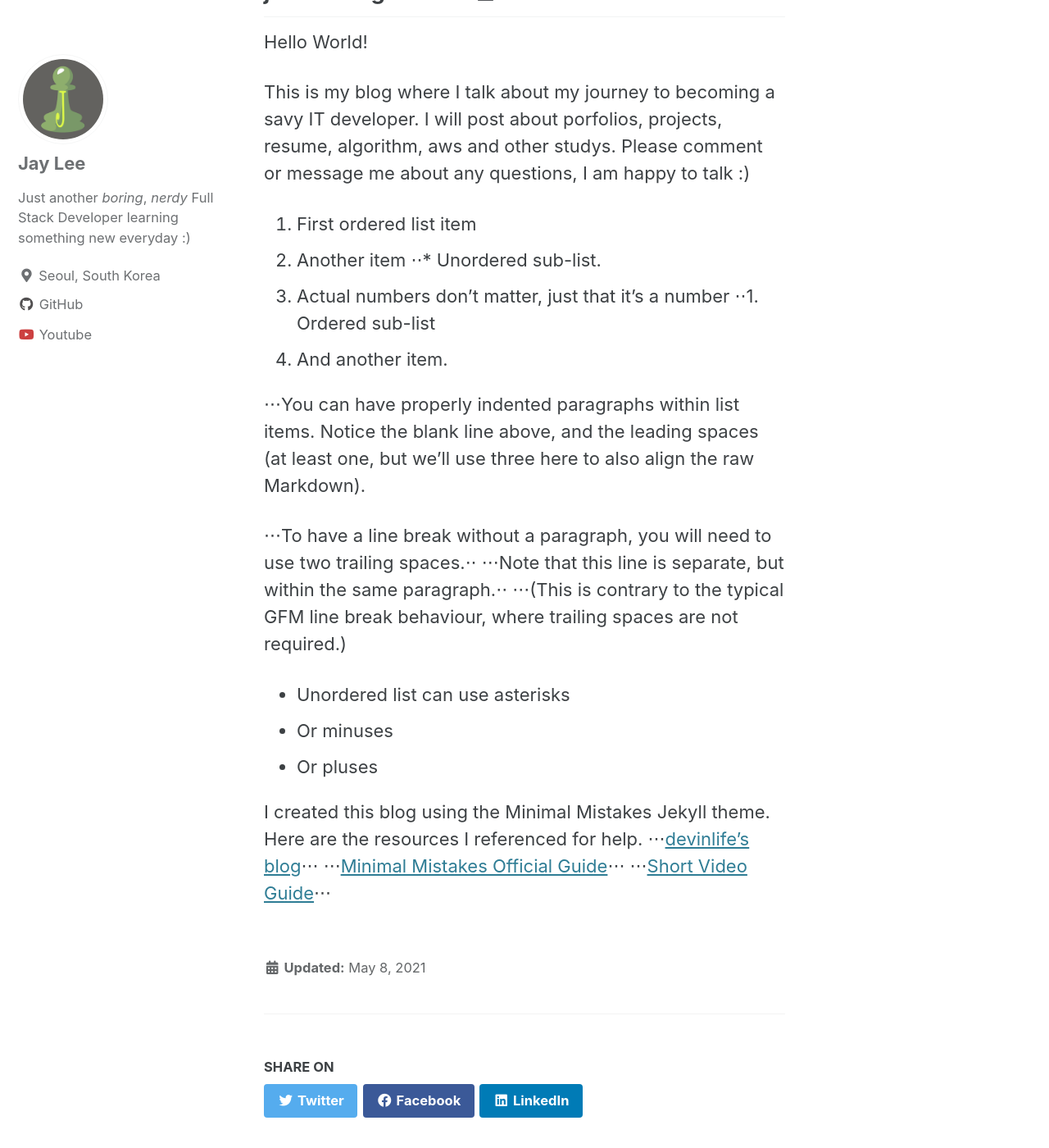
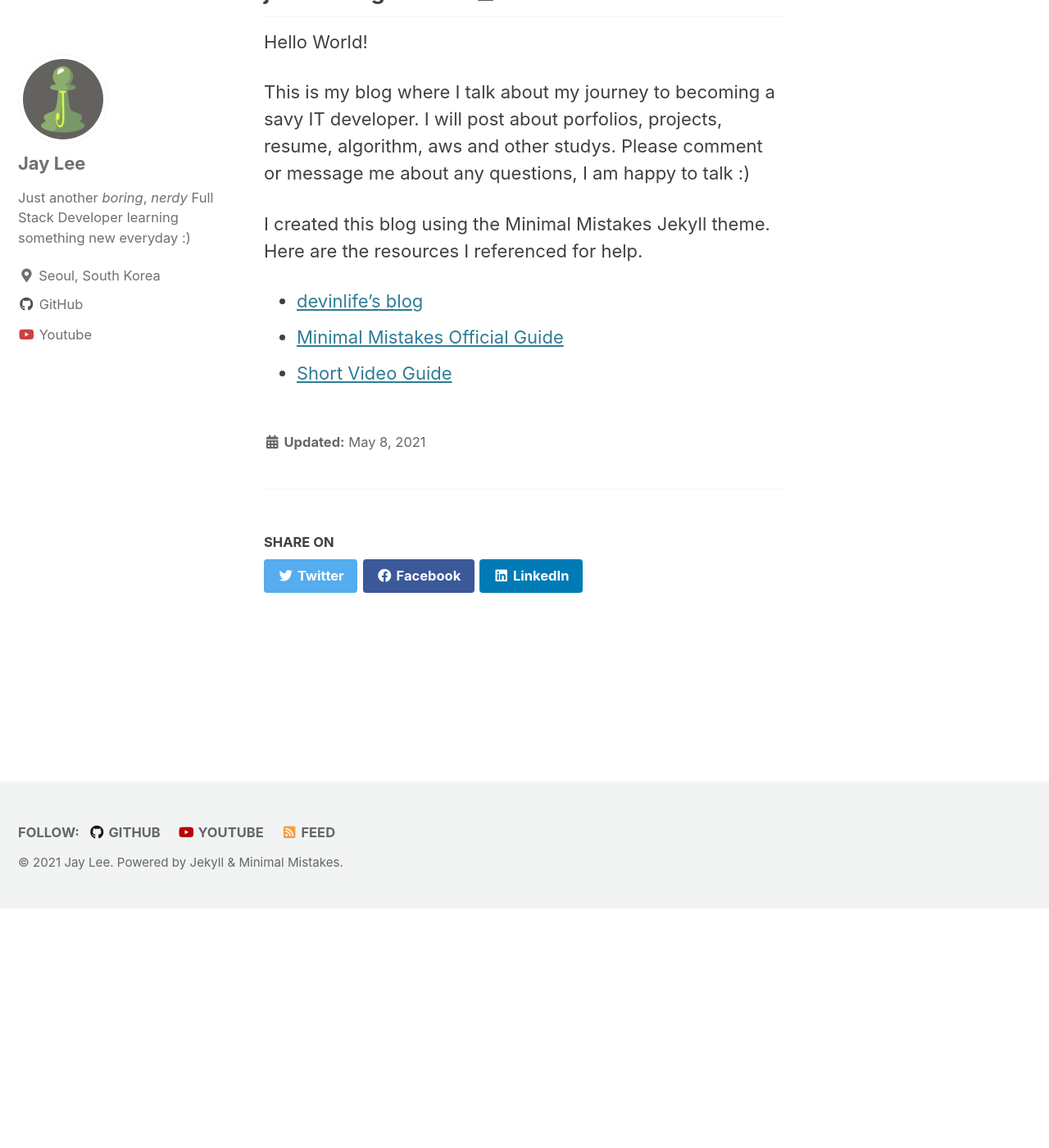
Before and after one commit to jinlee487/jinlee487.github.io, a Jekyll site: the page built from _pages/About.md, in a window 1280 px wide and 1400 px high, scrolled down 292 px. Shown: the whole window at 82% size. Built offline with Jekyll 4.4.1, drawn with Linux system fonts in a browser that asks for light colours; cached includes are drawn as plain includes.

Commit message:
update *

```diff
--- a/_pages/About.md
+++ b/_pages/About.md
@@ -14,26 +14,8 @@
 I will post about porfolios, projects, resume, algorithm, aws and other studys.
 Please comment or message me about any questions, I am happy to talk :)
 
-1. First ordered list item
-2. Another item
-⋅⋅* Unordered sub-list.
-1. Actual numbers don't matter, just that it's a number
-⋅⋅1. Ordered sub-list
-4. And another item.
-
-⋅⋅⋅You can have properly indented paragraphs within list items. Notice the blank line above, and the leading spaces (at least one, but we'll use three here to also align the raw Markdown).
-
-⋅⋅⋅To have a line break without a paragraph, you will need to use two trailing spaces.⋅⋅
-⋅⋅⋅Note that this line is separate, but within the same paragraph.⋅⋅
-⋅⋅⋅(This is contrary to the typical GFM line break behaviour, where trailing spaces are not required.)
-
-* Unordered list can use asterisks
-- Or minuses
-+ Or pluses
-
-
 I created this blog using the Minimal Mistakes Jekyll theme.
 Here are the resources I referenced for help.
-⋅⋅⋅[devinlife's blog](https://devinlife.com/categories/#howto-github-pages)⋅⋅⋅
-⋅⋅⋅[Minimal Mistakes Official Guide](https://mmistakes.github.io/minimal-mistakes/docs/quick-start-guide/)⋅⋅⋅
-⋅⋅⋅[Short Video Guide](https://youtu.be/ACzFIAOsfpM)⋅⋅⋅
+* [devinlife's blog](https://devinlife.com/categories/#howto-github-pages)
+* [Minimal Mistakes Official Guide](https://mmistakes.github.io/minimal-mistakes/docs/quick-start-guide/)
+* [Short Video Guide](https://youtu.be/ACzFIAOsfpM)
```
